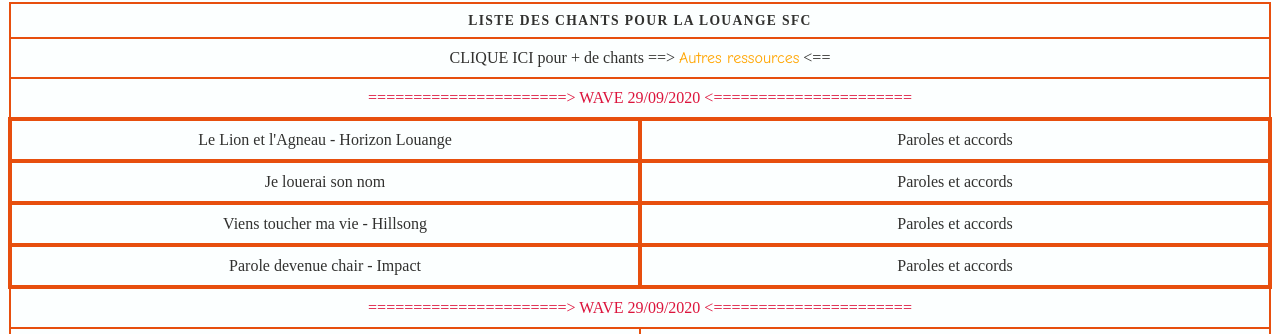
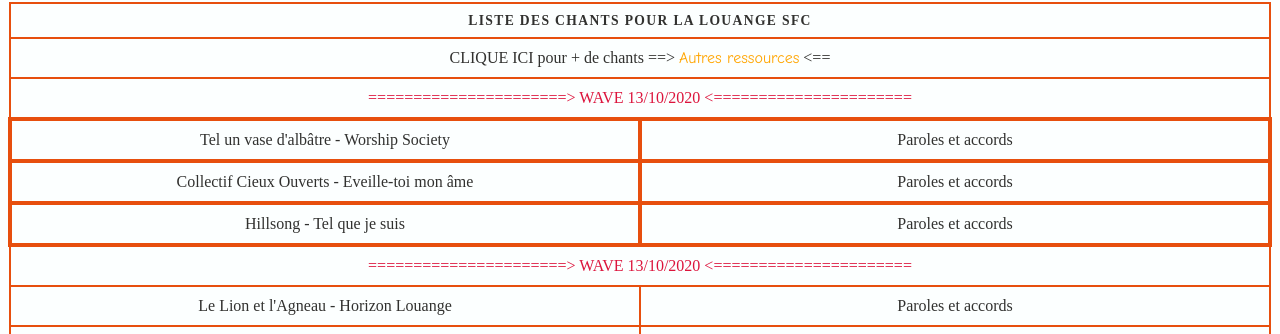
Before and after one commit to sfc-namur/chant, a plain HTML site: page index.html in a window 1280 px wide. Shown: the part 420-754 px from the top of the page. Drawn offline with Linux system fonts and the light colour scheme.

Commit message:
13 octobre

```diff
--- a/index.html
+++ b/index.html
@@ -16,31 +16,44 @@
 		   			<td colspan="2">CLIQUE ICI pour + de chants ==> <a class="other" href="http://louange.addlimoges.com/gdl/media/">Autres ressources</a> <==</td>
 				</tr>
 				<tr>
-					<td class="retrait_title" colspan="2">======================> WAVE 29/09/2020 <======================</td>
+					<td class="retrait_title" colspan="2">======================> WAVE 13/10/2020 <======================</td>
 			 	</tr>
-			 	<tr class="wave">
-					<td class="wave">Le Lion et l'Agneau - Horizon Louange<br/></td>
+				<tr class="wave">
+		   			<td class="wave">Tel un vase d'albâtre - Worship Society<br/></td>
+					<td><a target="_blank" href="./pdfs/tel-un-vase.pdf">Paroles et accords</a><br/>
+					</td>
+				</tr>
+				<tr class="wave">
+					<td class="wave">Collectif Cieux Ouverts - Eveille-toi mon âme</td>
+					<td><a target="_blank" href="http://shir.fr/chant/pdf/Éveille-toi,%20mon%20âme%20—%20Samuel%20Olivier.pdf">Paroles et accords</a></td>
+				</tr>
+				<tr class="wave">
+					<td class="wave">Hillsong - Tel que je suis</td>
+					<td><a target="_blank" href="./pdfs/tel-que-je-suis.pdf">Paroles et accords</a></td>
+				</tr>
+				<tr>
+					<td class="retrait_title" colspan="2">======================> WAVE 13/10/2020 <======================</td>
+			 	</tr>
+			 	<tr>
+					<td>Le Lion et l'Agneau - Horizon Louange<br/></td>
 					<td><a target="_blank" href="./pdfs/lion-et-agneau.pdf">Paroles et accords</a><br/>
 					</td>
 				</tr>
-				<tr class="wave">
-					<td class="wave">Je louerai son nom<br/></td>
+				<tr>
+					<td>Je louerai son nom<br/></td>
 					<td><a target="_blank" href="./pdfs/je-louerai-son-nom.pdf">Paroles et accords</a><br/>
 					</td>
 				</tr>
-				<tr class="wave">
-					<td class="wave">Viens toucher ma vie - Hillsong<br/></td>
+				<tr>
+					<td>Viens toucher ma vie - Hillsong<br/></td>
 					<td><a target="_blank" href="./pdfs/Viens_toucher_ma_vie - Hillsong.pdf">Paroles et accords</a><br/>
 					</td>
 				</tr>
-				<tr class="wave">
-					<td class="wave">Parole devenue chair - Impact<br/></td>
+				<tr>
+					<td>Parole devenue chair - Impact<br/></td>
 					<td><a target="_blank" href="./pdfs/parole-devenue-chair.pdf">Paroles et accords</a><br/>
 					</td>
 				</tr>
-				<tr>
-					<td class="retrait_title" colspan="2">======================> WAVE 29/09/2020 <======================</td>
-			 	</tr>
 				<tr class="_blank">
 					<td class="_blank">Bénis soit ton nom - Matt et Beth Redman<br/></td>
 					<td><a target="_blank" href="./pdfs/Béni soit ton nom — Matt Redman – Beth Redman.pdf">Paroles et accords</a><br/>
@@ -90,11 +103,6 @@
 		   			<td>Quand tu parles - Hillsong<br/></td>
 					<td><a target="_blank" href="./pdfs/quand-tu-parles.pdf">Paroles et accords</a><br/>
 					</tds>
-				</tr>
-				<tr>
-		   			<td>Tel un vase d'albâtre - Worship Society<br/></td>
-					<td><a target="_blank" href="./pdfs/tel-un-vase.pdf">Paroles et accords</a><br/>
-					</td>
 				</tr>
 				<tr>
 		   			<td>Tu le feras encore - Elevation Worship<br/></td>
@@ -336,10 +344,6 @@
 					<td><a target="_blank" href="http://shir.fr/chant/pdf/Infiniment%20grand%20—%20Sébastien%20Corn.pdf">Paroles et accords</a></td>
 				</tr>
 				<tr>
-					<td>Collectif Cieux Ouverts - Eveille-toi mon âme</td>
-					<td><a target="_blank" href="http://shir.fr/chant/pdf/Éveille-toi,%20mon%20âme%20—%20Samuel%20Olivier.pdf">Paroles et accords</a></td>
-				</tr>
-				<tr>
 					<td>Impact - Comme un poème</td>
 					<td><a target="_blank" href="http://shir.fr/chant/pdf/Comme%20un%20poème%20—%20Lison%20Guérette%20–%20Sébastien%20Corn.pdf">Paroles et accords</a>
 					<br>
```
Also changed, not shown: 1 other file.
